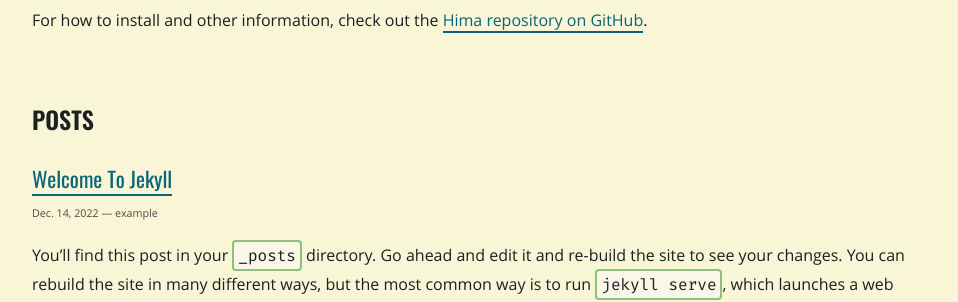
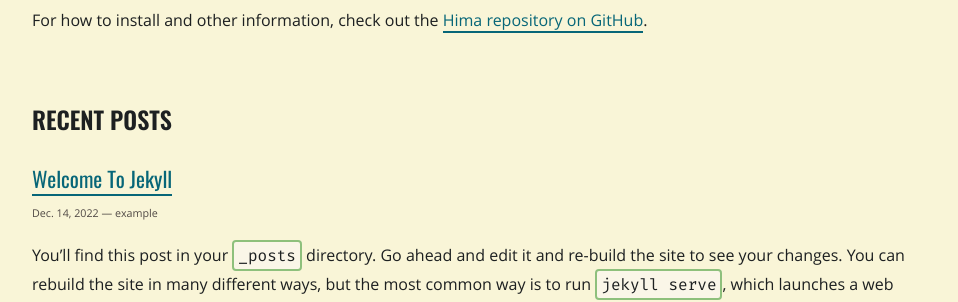
Before and after one commit to brandoncardoso/hima, a Jekyll site: the page built from index.md, in a window 1280 px wide and 900 px high. Shown: the part 334-636 px from the top of the window, without its empty margins (160-1118 px from the left). Built offline with Jekyll 4.4.1, drawn with Linux system fonts in a browser that asks for light colours.

Commit message:
add post_list_title and post_list_limit overrides to home layout

```diff
--- a/_layouts/home.html
+++ b/_layouts/home.html
@@ -6,10 +6,16 @@
 </div>
 
 {%- if site.posts.size > 0 -%}
-<h2 id="post-list-title" class="post-list-title">Posts</h2>
+<h2 id="post-list-title" class="post-list-title">
+  {% if page.post_list_title %}
+    {{ page.post_list_title }}
+  {% else %}
+    Posts
+  {% endif %}
+</h2>
 <section aria-labelledby="post-list-title">
 <ol class="post-list">
-  {%- for post in site.posts -%}
+  {%- for post in site.posts limit: page.post_list_limit -%}
   <li class="post-list__post">
     <h3 class="post-list__title">
       <a href="{{ post.url | relative_url }}">{{ post.title }}</a>
@@ -20,6 +26,6 @@
     <div class="post-list__excerpt">{{ post.excerpt }}</div>
   </li>
   {%- endfor -%}
-</ul>
+</ol>
 </section>
 {%- endif -%}
--- a/index.md
+++ b/index.md
@@ -1,5 +1,7 @@
 ---
 layout: home
+post_list_title: Recent Posts
+post_list_limit: 5
 ---
 
 This is Hima, a simple Jekyll theme with the goal of being accessible to everyone. It follows [The A11Y Project's accessibility guidelines](https://www.a11yproject.com/checklist). It comes with a light and dark colour scheme, as well as an adaptive colour scheme that switches between light and dark depending on your OS/browser settings.
```
Also changed, not shown: README.md.
